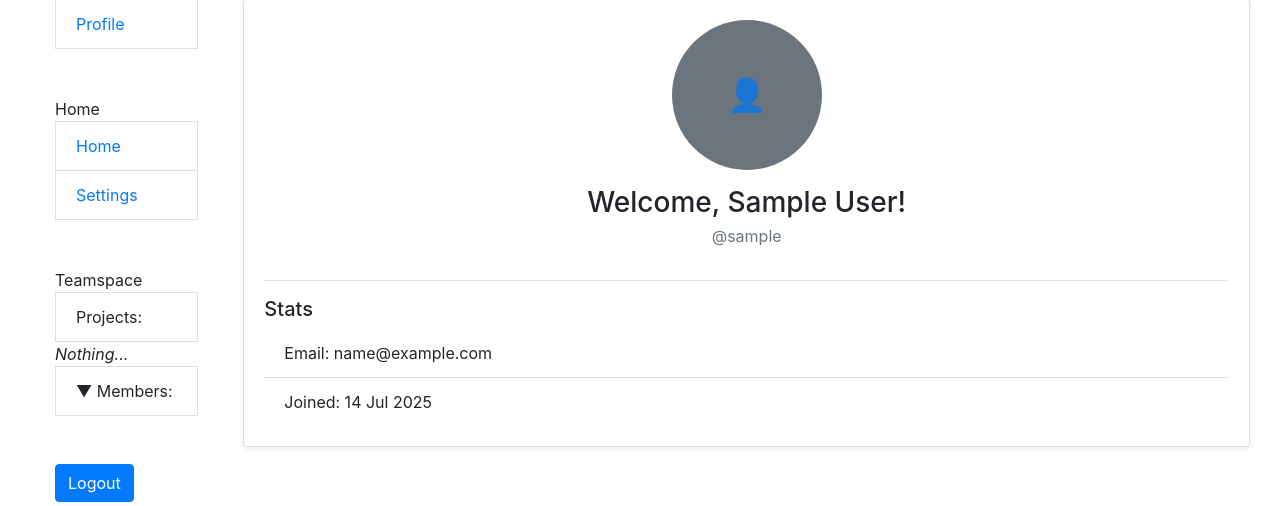
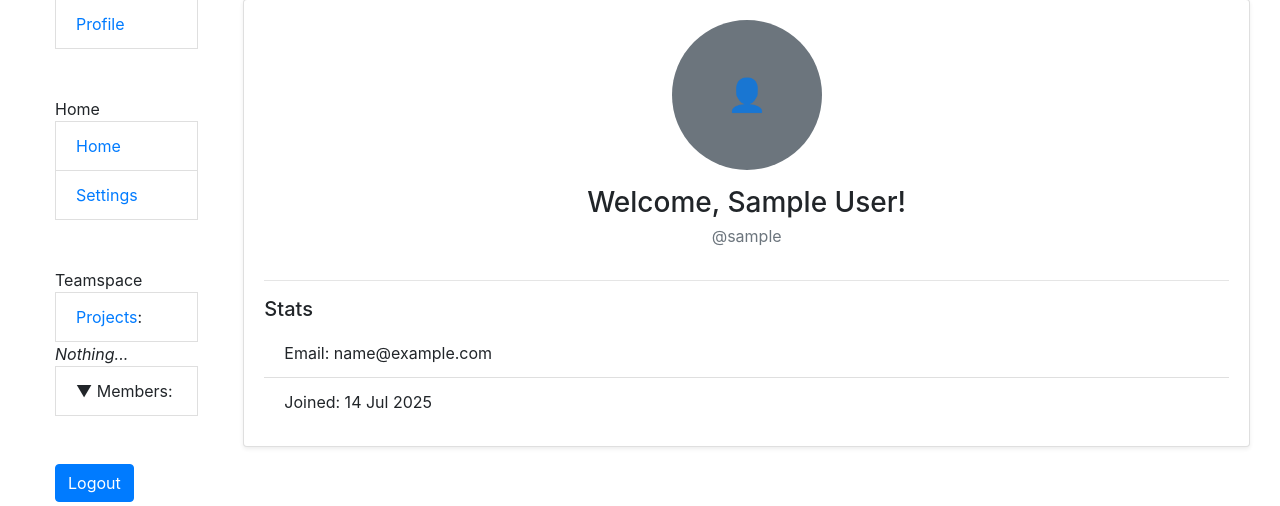
Before and after one commit to 4Dream-UA/Space.4Dream, a Django app: page /profile in a window 1280 px wide. Shown: the part 25-531 px from the top of the page. Run offline with Django 5.2, Linux system fonts and the light colour scheme; the visitor is signed in with stand-in values (Sample User, id 1); data that the repository does not hold is empty.

Commit message:
Add link to project_list

```diff
--- a/templates/includes/sidebar.html
+++ b/templates/includes/sidebar.html
@@ -20,7 +20,7 @@
       <a style="float: right" href="{% url 'teamspace:create_project' %}">+</a>
     {% endif %}
 
-    <li class="list-group-item">Projects:</li>
+    <li class="list-group-item"><a href="{% url 'teamspace:project_list' %}">Projects</a>:</li>
 
     {% for team in user.team_set.all %}
       {% for project in team.project_set.all %}
```
